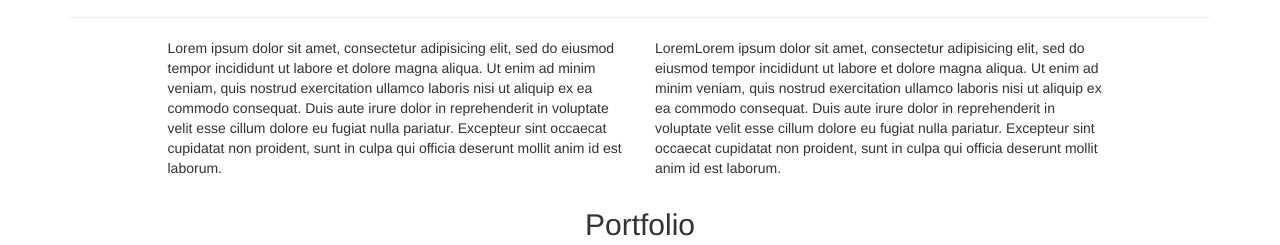
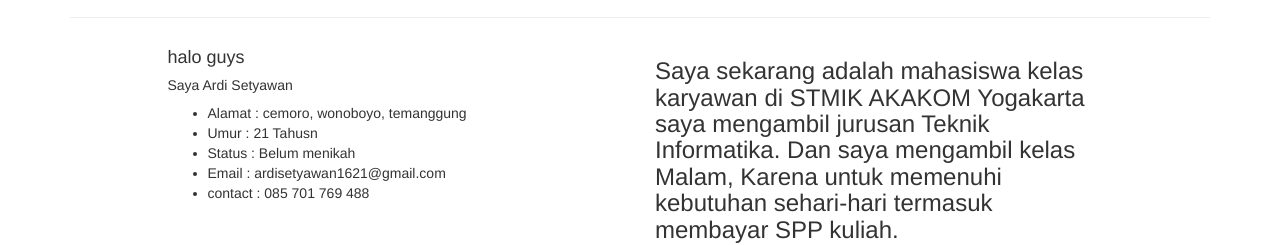
Before and after one commit to ardi-setyawan/ardi-setyawan.github.io, a plain HTML site: page index.html in a window 1280 px wide. Shown: the part 556-801 px from the top of the page. Drawn offline with Linux system fonts and the light colour scheme.

Commit message:
merubah file index.html bagian about

```diff
--- a/index.html
+++ b/index.html
@@ -67,20 +67,26 @@
         <div class="row">
           <div class="col-sm-5  col-sm-offset-1">
 
-            <p>Lorem ipsum dolor sit amet, consectetur adipisicing elit, sed do eiusmod
-            tempor incididunt ut labore et dolore magna aliqua. Ut enim ad minim veniam,
-            quis nostrud exercitation ullamco laboris nisi ut aliquip ex ea commodo
-            consequat. Duis aute irure dolor in reprehenderit in voluptate velit esse
-            cillum dolore eu fugiat nulla pariatur. Excepteur sint occaecat cupidatat non
-            proident, sunt in culpa qui officia deserunt mollit anim id est laborum.</p>
+            <p>
+              <h4>halo guys</h4>
+                <h5>Saya Ardi Setyawan</h5>
+                <ul>
+                  <li>Alamat : cemoro, wonoboyo, temanggung</li>
+                  <li>Umur : 21 Tahusn</li>
+                  <li>Status : Belum menikah</li>
+                  <li>Email : ardisetyawan1621@gmail.com</li>
+                  <li>contact : 085 701 769 488</li>
+                </ul></p>
           </div>
           <div class="col-sm-5">
-            <p>LoremLorem ipsum dolor sit amet, consectetur adipisicing elit, sed do eiusmod
-            tempor incididunt ut labore et dolore magna aliqua. Ut enim ad minim veniam,
-            quis nostrud exercitation ullamco laboris nisi ut aliquip ex ea commodo
-            consequat. Duis aute irure dolor in reprehenderit in voluptate velit esse
-            cillum dolore eu fugiat nulla pariatur. Excepteur sint occaecat cupidatat non
-            proident, sunt in culpa qui officia deserunt mollit anim id est laborum.</p>
+            <h3>
+              <p>
+                  Saya sekarang adalah mahasiswa kelas karyawan di STMIK AKAKOM Yogakarta
+                  saya mengambil jurusan Teknik Informatika.
+                  Dan saya mengambil kelas Malam, Karena untuk memenuhi kebutuhan sehari-hari
+                  termasuk membayar SPP kuliah.
+              </p>
+            </h3>
           </div>
         </div>
       </div>
```
